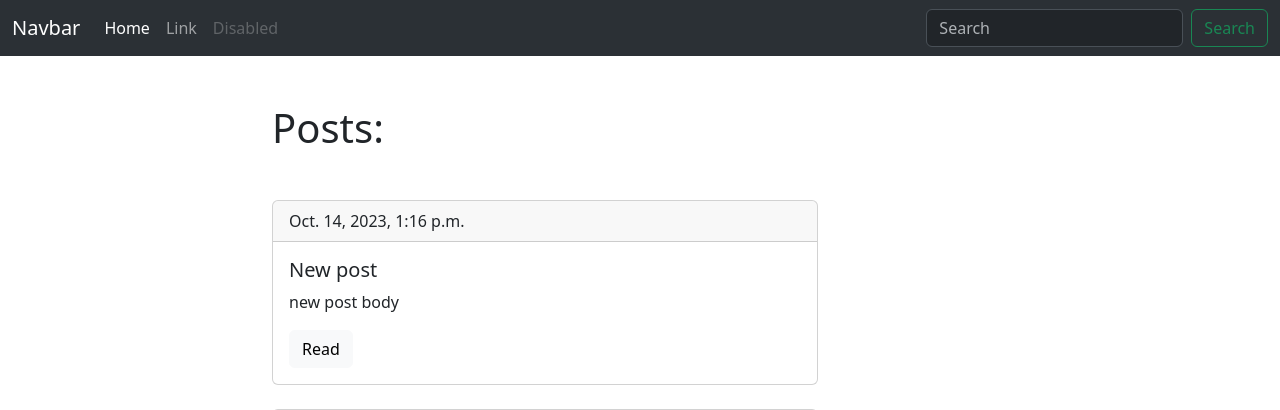
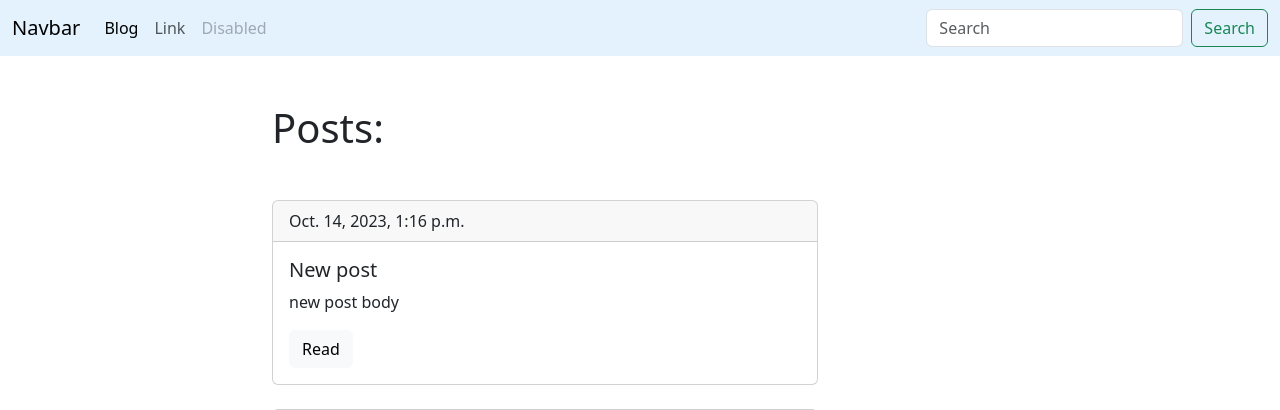
Before and after one commit to Archibald-prog/blogengine, a Django app: page /blog/ in a window 1280 px wide. Shown: the top 410 px of the page. Run offline with Django 3.2, Linux system fonts and the light colour scheme; data comes from the database, SQL or seed files in the repository.

Commit message:
Changed css, added url link.

```diff
--- a/templates/base.html
+++ b/templates/base.html
@@ -14,7 +14,7 @@
     </title>
 </head>
 <body>
-    <nav class="navbar navbar-expand-lg bg-body-tertiary" data-bs-theme="dark">
+    <nav class="navbar navbar-expand-lg" style="background-color: #e3f2fd;">
       <div class="container-fluid">
         <a class="navbar-brand" href="#">Navbar</a>
         <button class="navbar-toggler" type="button" data-bs-toggle="collapse" data-bs-target="#navbarSupportedContent" aria-controls="navbarSupportedContent" aria-expanded="false" aria-label="Toggle navigation">
@@ -23,7 +23,7 @@
         <div class="collapse navbar-collapse" id="navbarSupportedContent">
           <ul class="navbar-nav me-auto mb-2 mb-lg-0">
             <li class="nav-item">
-              <a class="nav-link active" aria-current="page" href="#">Home</a>
+              <a class="nav-link active" aria-current="page" href="{% url 'posts_list_url' %}">Blog</a>
             </li>
             <li class="nav-item">
               <a class="nav-link" href="#">Link</a>
```
